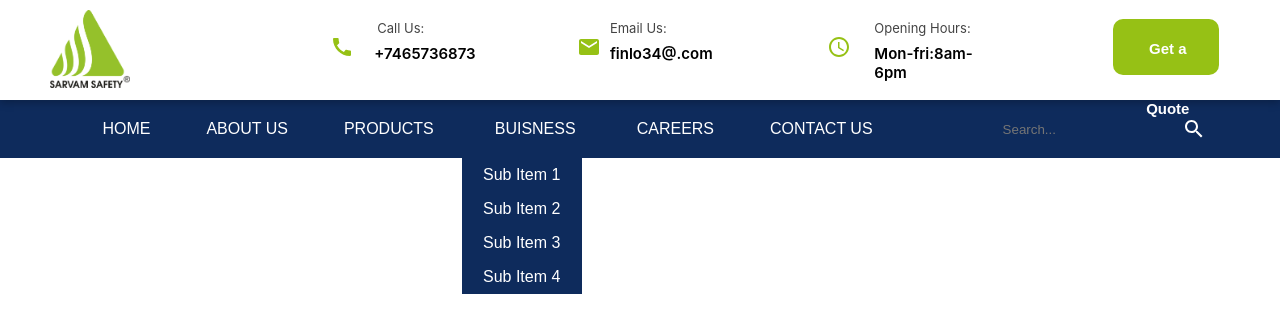
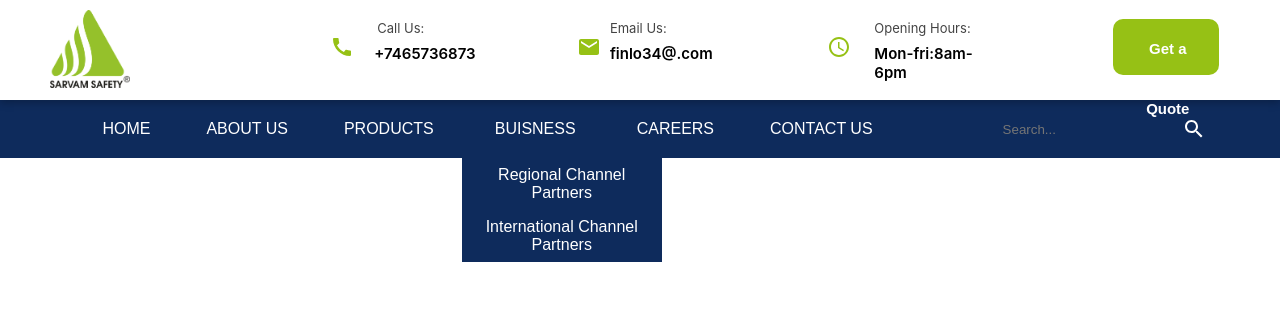
Before and after one commit to shyamjaiswal07/servam, a React (Create React App) app: page / in a window 1280 px wide. Both pictures are taken after a click on the link "BUISNESS". Shown: the top 332 px of the page. Built offline with nearby package versions, Linux system fonts and the light colour scheme.

Commit message:
nav section done

```diff
--- a/src/component/Header.css
+++ b/src/component/Header.css
@@ -44,11 +44,27 @@ font-weight: 600;
     position: absolute;
     top: 100%;
     left: 0;
-    width: 120px;
+    width: 200px;
     transform: translateY(-2em);
+    display: flex;
+    flex-direction: column;
+    align-items: center;
+    justify-content: center;
     z-index: -1;
     transition: all 0.3s ease-in-out 0s, visibility 0s linear 0.3s,
       z-index 0s linear 0.01s;
+  }
+  .sub-menu >li {
+    display: flex;
+    justify-content: center;
+    align-items: center;
+  }
+  .sub-menu >li >span{
+  color: white;
+  }
+
+  .sub-menu >li:hover span{
+    color: #95c12b;
   }
 
   .sub-menu-parent:focus .sub-menu,
--- a/src/component/Header.jsx
+++ b/src/component/Header.jsx
@@ -2,6 +2,13 @@ import React from 'react';
 import './Header.css'
 import Topheader from './Topheader';
 import SearchIcon from '@mui/icons-material/Search';
+import SportsMotorsportsIcon from '@mui/icons-material/SportsMotorsports';
+import VisibilityIcon from '@mui/icons-material/Visibility';
+import CleanHandsIcon from '@mui/icons-material/CleanHands';
+import DoNotStepIcon from '@mui/icons-material/DoNotStep';
+import LocalFireDepartmentIcon from '@mui/icons-material/LocalFireDepartment';
+import AddRoadIcon from '@mui/icons-material/AddRoad';
+
 
 const Header = () => {
   return (
@@ -16,19 +23,20 @@ const Header = () => {
      <li className="sub-menu-parent" tab-index="0">
        <a href="http://google.com">PRODUCTS</a>
        <ul className="sub-menu">
-         <li><a href="#">Sub Item 1</a></li>
-         <li><a href="#">Sub Item 2</a></li>
-         <li><a href="#">Sub Item 3</a></li>
-         <li><a href="#">Sub Item 4</a></li>
+         <li> <span><SportsMotorsportsIcon /></span> <a href="#"> Head Protection</a></li>
+         <li><span><VisibilityIcon /></span> <a href="#">Eye Protection</a></li>
+         <li><span><CleanHandsIcon /></span> <a href="#">Hand Protection</a></li>
+         <li><span><DoNotStepIcon /></span><a href="#">Feet Protection</a></li>
+         <li><span><LocalFireDepartmentIcon /></span><a href="#">Fire Protection</a></li>
+         <li><span><AddRoadIcon /></span><a href="#">Raod Protection</a></li>
        </ul>
      </li>
      <li className="sub-menu-parent buisness__link" tab-index="0">
        <a href="#">BUISNESS</a>
        <ul className="sub-menu">
-         <li><a href="#">Sub Item 1</a></li>
-         <li><a href="#">Sub Item 2</a></li>
-         <li><a href="#">Sub Item 3</a></li>
-         <li><a href="#">Sub Item 4</a></li>
+         <li><a href="#">Regional Channel Partners</a></li>
+         <li><a href="#">International Channel Partners</a></li>
+
        </ul>
      </li>
      <li className="sub-menu-parent" tab-index="0">
```
